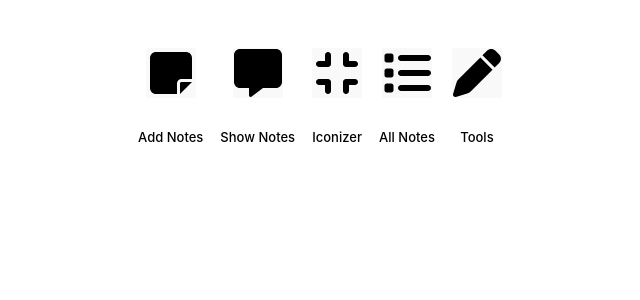
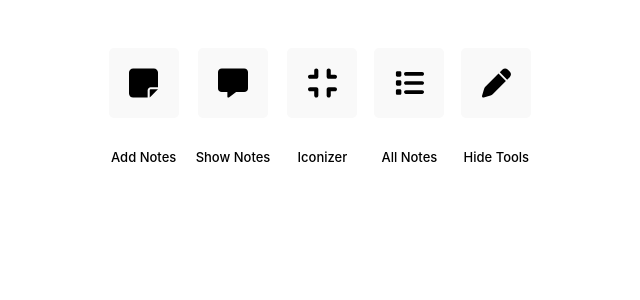
Before and after one commit to Uni-Sopron/project-sitenotes, a React (Vite) app in the folder sitenotes-extension/: page / in a window 1280 px wide. Shown: the top 300 px of the page, without its empty margins (320-960 px from the left). Built offline with nearby package versions, Linux system fonts and the light colour scheme.

Commit message:
popup v2

```diff
--- a/sitenotes-extension/src/App.css
+++ b/sitenotes-extension/src/App.css
@@ -20,37 +20,7 @@ p{
   font-style: bold;
 }
 
-.add-note {
-  background-image: url('./../public/popup-icons/note-sticky-solid.svg');
-  background-repeat: no-repeat;
-  background-position: center;
-  background-size: auto;
+img {
+  width: 100%;
+  height: 100%;
 }
-
-.notes {
-  background-image: url('./../public/popup-icons/message-solid.svg');
-  background-repeat: no-repeat;
-  background-position: center;
-  background-size: auto;
-}
-
-.iconizer {
-  background-image: url('./../public/popup-icons/compress-solid.svg');
-  background-repeat: no-repeat;
-  background-position: center;
-  background-size: auto;
-}
-
-.all-notes {
-  background-image: url('./../public/popup-icons/list-solid.svg');
-  background-repeat: no-repeat;
-  background-position: center;
-  background-size: auto;
-}
-
-.tools {
-  background-image: url('./../public/popup-icons/pen-solid.svg');
-  background-repeat: no-repeat;
-  background-position: center;
-  background-size: auto;
-}
--- a/sitenotes-extension/src/App.tsx
+++ b/sitenotes-extension/src/App.tsx
@@ -1,26 +1,38 @@
+import { useState } from 'react'
 import './App.css'
 
 function App() {
-  /*const [count, setCount] = useState(0)*/
+  const [Notes, setNotes] = useState(false); /* ha true akkor megjelenítettek azaz áthúzott, ha false akkor nem */
+  const [Tools, setTools] = useState(false); /* ha false, akkor megjeleníthető, ha true akkor teljesen eltűnik */
+
+   async function showNotes(){
+    Notes ? setNotes(false) : setNotes(true);
+    /* ide kód (pl oldal megjelenítése másik scriptnél), lehet nem async */
+  }
+
+  async function showTools(){
+    Tools ? setTools(false) : setTools(true);
+    /* ide kód (pl oldal megjelenítése másik scriptnél), lehet nem async */
+  }
 
   return (
   <>
     <table className='buttons'>
       <tr>
         <td>
-          <button className='add-note'></button>
+          <button><img src="/popup-icons/note-sticky-solid.svg" alt="Add Note"></img></button>
         </td>
         <td>
-          <button className='notes'></button>
+          <button onClick={showNotes}><img src={Notes ? "/popup-icons/pen-solid.svg" : "/popup-icons/message-solid.svg"} alt={Notes ? "Hide Notes" : "Show Notes"}/** jelenleg nincs hamis kép(azaz eltakaró) */></img></button>
         </td>
         <td>
-          <button className='iconizer'></button>
+          <button><img src="/popup-icons/compress-solid.svg" alt="Iconizer"></img></button>
         </td>
         <td>
-          <button className='all-notes'></button>
+          <button><img src="/popup-icons/list-solid.svg" alt="Tools"></img></button>
         </td>
         <td>
-          <button className='tools'></button>
+          <button onClick={showTools}><img src={Tools ? "/popup-icons/message-solid.svg": "/popup-icons/pen-solid.svg"} alt={Tools ? "Hide Tools": "Show Tools"}/** Nincs itt se másik kép (lehet rossz a kép jelenleg) */></img></button>
         </td>
       </tr>
       <tr>
@@ -28,7 +40,7 @@ function App() {
           <p>Add Notes</p>
         </td>
         <td>
-          <p>Show Notes</p>
+          <p>{Notes ? "Hide Notes": "Show Notes"}</p>
         </td>
         <td>
           <p>Iconizer</p>
@@ -37,38 +49,12 @@ function App() {
           <p>All Notes</p>
         </td>
         <td>
-          <p>Tools</p>
+          <p>{Tools ? "Show Tools" : "Hide Tools"}</p>
         </td>
       </tr>
     </table>
   </>
   )
-  /*(
-    <>
-
-      <div>
-        <a href="https://vitejs.dev" target="_blank">
-          <img src={viteLogo} className="logo" alt="Vite logo" />
-        </a>
-        <a href="https://react.dev" target="_blank">
-          <img src={reactLogo} className="logo react" alt="React logo" />
-        </a>
-      </div>
-      <h1>Vite + React</h1>
-      <div className="card">
-        <button onClick={() => setCount((count) => count + 1)}>
-          count is {count}
-        </button>
-        <p>
-          Edit <code>src/App.tsx</code> and save to test HMR
-        </p>
-      </div>
-      <p className="read-the-docs">
-        Click on the Vite and React logos to learn more
-      </p>
-    </>
-  )
-  */
 }
 
 export default App
--- a/sitenotes-extension/src/index.css
+++ b/sitenotes-extension/src/index.css
@@ -41,7 +41,7 @@ h1 {
 }
 
 button {
-  border-radius: 2px;
+  border-radius: 5px;
   border: 1px solid transparent;
   padding: 0.6em 1.2em;
   font-size: 1em;
@@ -50,8 +50,12 @@ button {
   background-color: transparent;
   cursor: pointer;
   transition: border-color 0.25s;
-  width: 50px;
-  height: 50px;
+  width: 70px;
+  height: 70px;
+}
+
+button:hover {
+  border-color: grey;
 }
 
 @media (prefers-color-scheme: light) {
```
